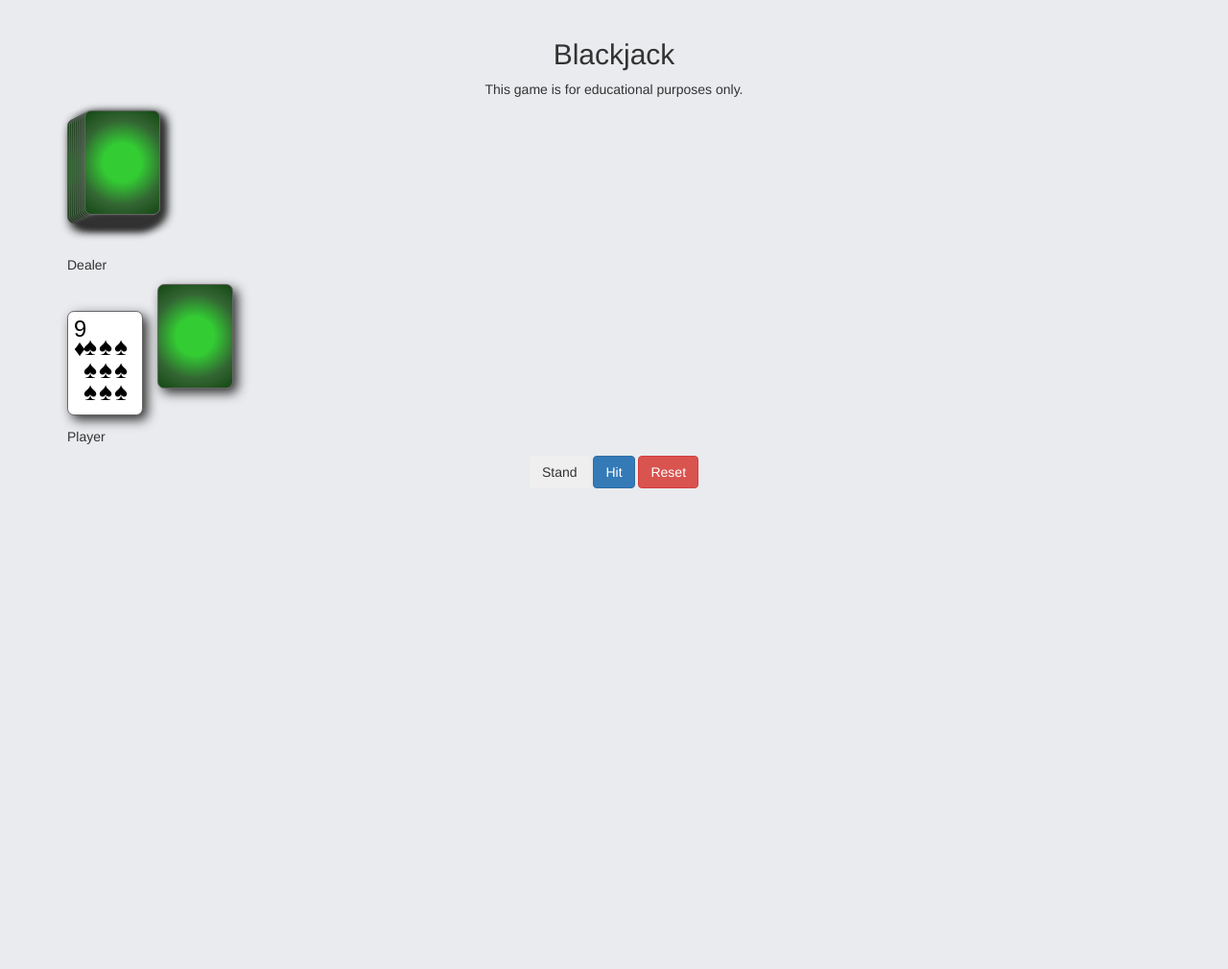
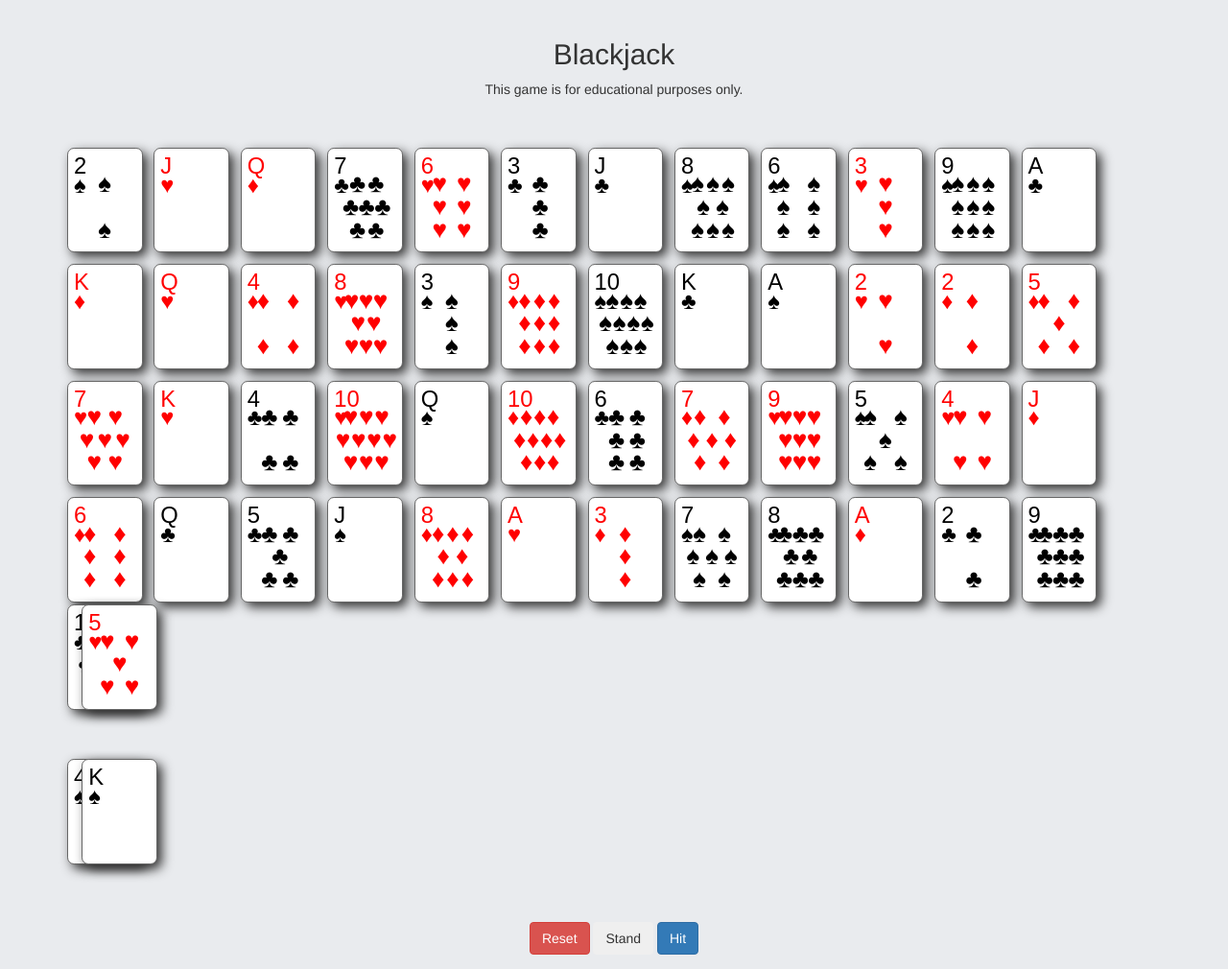
Before and after one commit to coderchris591/pyweb, a Flask app: page /blackjack in a window 1280 px wide. Shown: the part 52-1062 px from the top of the page at 96% size. Before the commit the page ends 561 px from the top, so only its background shows below. Run offline with Flask 3, Linux system fonts and the light colour scheme; some libraries are stand-ins or nearby versions.

Commit message:
Implement blackjack game logic and update UI for card display

```diff
--- a/main.py
+++ b/main.py
@@ -490,28 +490,42 @@ def blog():
 def blackjack():
 
     if request.method == 'POST':
-        # get user input
+        print("POST request for blackjack")
         action = request.form.get('action')
+
+
         if action == 'hit':
-            ranks = ['2', '3', '4', '5', '6', '7', '8', '9', '10', 'J', 'Q', 'K', 'A']
-            suits = ['hearts', 'diamonds', 'clubs', 'spades']
-            card = {'rank': random.choice(ranks), 'suit': random.choice(suits)}
-            session['player_hand'].append(card)
-            session['hits'] += 1
-            print('action: ', action+str(session['hits']))
-            return render_template('blackjack.html', action=action, player_hand=session['player_hand'])
-        elif action == 'stand':
-            # Logic for standing
             pass
-        elif action == 'reset':
-            session['deck'] = []
-            session['player_hand'] = []
-            session['dealer_hand'] = []
-            session['game_over'] = False
-            session['hits'] = 0
-            return render_template('blackjack.html', action=action)
 
-    return render_template('blackjack.html')
+    else:
+        print("GET request for blackjack")
+        deck = get_shuffled_deck()
+        session['deck'] = deck
+
+        player_hand = session['player_hand'] = []
+        dealer_hand = session['dealer_hand'] = []
+
+        # Deal initial cards
+        for _ in range(2):
+            player_hand.append(deck.pop())
+            dealer_hand.append(deck.pop())
+        return render_template('blackjack.html')
+
+
+def get_shuffled_deck():
+
+        suits = {'hearts', 'diams', 'clubs', 'spades'}
+        ranks = {'2', '3', '4', '5', '6', '7', '8', '9', '10', 'J', 'Q', 'K', 'A'}
+        deck = []
+
+        for suit in suits:
+            for rank in ranks:
+                deck.append({'suit': suit, 'rank': rank})
+        random.shuffle(deck)
+        return deck
+
+
+
 
 
 if __name__ == '__main__':
--- a/static/cards.css
+++ b/static/cards.css
@@ -647,3 +647,7 @@
 .animate-hit {
     animation: moveCard 1s ease-out forwards;
 }
+
+.clear{
+    clear: both;
+}
--- a/templates/blackjack.html
+++ b/templates/blackjack.html
@@ -18,39 +18,52 @@
     <p class="text-center">This game is for educational purposes only.</p>
     <div><br></div>
 
-    <div  class="playingCards">
-        <div id="deck" class="deck-area">
-            <ul class="deck">
-                {% for _ in range(10) %}
-                <li><div class="card back">*</div></li>
-                {% endfor %}
+    <div class="playingCards">
+        <div id="full">
+            <ul class="table">
+            {% for card in session['deck'] %}
+                <li>
+                <div class="card rank-{{ card.rank }} {{ card.suit }}">
+                    <span class="rank">{{ card.rank }}</span>
+                    <span class="suit">{% if card.suit == 'hearts' %}♥{% elif card.suit == 'diams' %}♦{% elif card.suit == 'spades' %}♠{% elif card.suit == 'clubs' %}♣{% endif %}</span>
+                </div>
+            </li>
+            {% endfor %}
             </ul>
         </div>
+        <div class="clear"></div>
+        <div class="clear"></div>
+        <ul class="hand">
+            {% for card in session['dealer_hand'] %}
+            <li>
+                <div class="card rank-{{ card.rank }} {{ card.suit }}">
+                    <span class="rank">{{ card.rank }}</span>
+                    <span class="suit">{% if card.suit == 'hearts' %}♥{% elif card.suit == 'diams' %}♦{% elif card.suit == 'spades' %}♠{% elif card.suit == 'clubs' %}♣{% endif %}</span>
+                </div>
+            </li>
+            {% endfor %}
+        </ul>
 
-        <p>Dealer</p>
-        <div class="card rank-9 spades"><span class="rank">9</span><span class="suit">♦</span></div>
-        <div class="card back"></div>
-
-
-       <div id="player-hand" class="hand-area">
-        <p>Player</p>
-        {% for card in player_hand %}
-            <div class="card rank-{{ card.rank }} {{ card.suit }}{% if loop.last and action == 'hit' %} animate-hit{% endif %}">
-                <span class="rank">{{ card.rank }}</span>
-                <span class="suit">
-                    {% if card.suit == 'hearts' %}♥{% elif card.suit == 'diams' %}♦{% elif card.suit == 'spades' %}♠{% elif card.suit == 'clubs' %}♣{% endif %}
-                </span>
-            </div>
-        {% endfor %}
-</div>
+          <ul class="hand">
+            {% for card in session['player_hand'] %}
+            <li>
+                <div class="card rank-{{ card.rank }} {{ card.suit }}">
+                    <span class="rank">{{ card.rank }}</span>
+                    <span class="suit">{% if card.suit == 'hearts' %}♥{% elif card.suit == 'diams' %}♦{% elif card.suit == 'spades' %}♠{% elif card.suit == 'clubs' %}♣{% endif %}</span>
+                </div>
+            </li>
+            {% endfor %}
+        </ul>
     </div>
 
-    <form class="mt-4" method="post" >
+    <div class="clear"></div>
+
+    <form class=" clear mt-4" method="post" >
         <div class="form-group">
             <div class="text-center mt-4">
+                <button type="submit" name="action" value="reset" class="btn btn-danger" id="reset">Reset</button>
                 <button type="submit" name="action" value="stand"class="btn btn-secondary" id="stand">Stand</button>
                 <button type="submit" name="action" value="hit"class="btn btn-primary" id="hit">Hit</button>
-                <button type="submit" name="action" value="reset" class="btn btn-danger" id="reset">Reset</button>
             </div>
         </div>
     </form>
--- a/templates/index.html
+++ b/templates/index.html
@@ -173,11 +173,11 @@
                 <div class="thumbnail" style="margin-bottom: 20px;">
                     <div class="caption text-center">
                         <div class="position-relative">
-                            <a href="{{ url_for('index') }}">
+                            <a href="{{ url_for('blackjack') }}">
                                 <img src="{{ url_for('static', filename='img/under-construction.webp') }}" style="width:100%; height:auto; max-width: 150px;" />
                             </a>
                         </div>
-                        <h4 id="thumbnail-label"><a href="{{ url_for('index') }}">Coming Soon</a></h4>
+                        <h4 id="thumbnail-label"><a href="{{ url_for('blackjack') }}">Blackjack</a></h4>
                     </div>
                 </div>
             </div>
```
